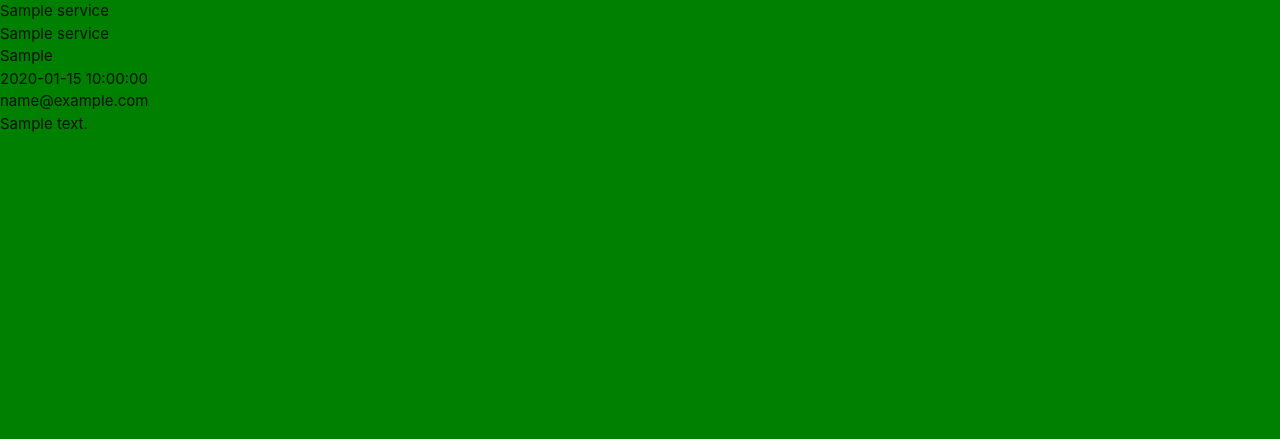
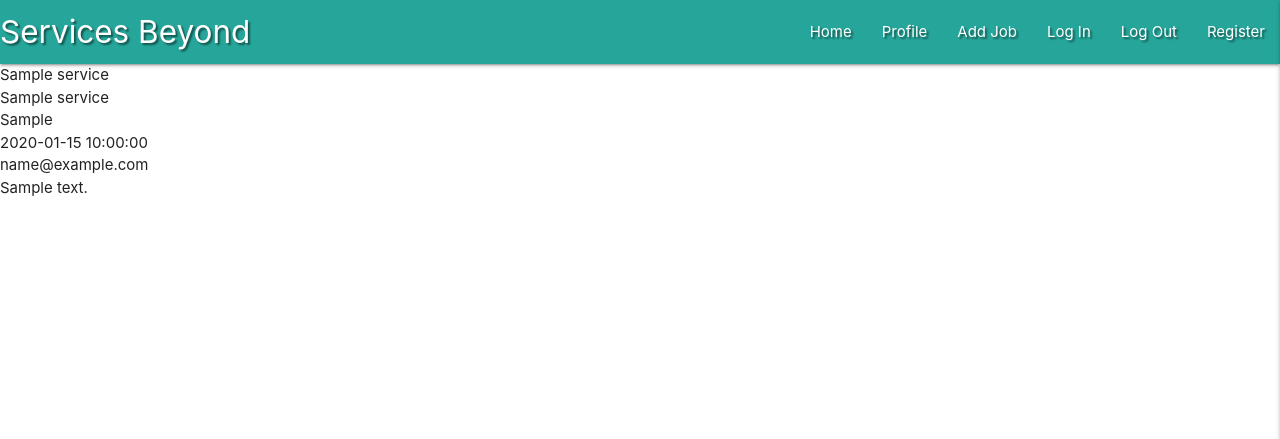
Before and after one commit to Code-Institute-Submissions/shalinshah54-lab-Services-beyond, a Flask app: page / in a window 1280 px wide. Shown: the top 439 px of the page. Run offline with Flask 2, Linux system fonts and the light colour scheme; a database or web service that is not in the repository returns one stand-in record (values such as "Sample title"); some libraries are stand-ins or nearby versions.

Commit message:
added the navbar using materialize and custom css to make it look better, the home links are working.

```diff
--- a/app.py
+++ b/app.py
@@ -18,8 +18,8 @@ mongo = PyMongo(app)
 
 
 @app.route("/")
-@app.route("/get_services")
-def get_services():
+@app.route("/home")
+def home():
     services = mongo.db.services.find()
     return render_template("services.html", services=services)
 
--- a/static/css/style.css
+++ b/static/css/style.css
@@ -1,3 +1,3 @@
-body {
-    background-color: green;
+.text-shadow {
+    text-shadow: 2px 2px 2px rgba(0,0,0,0.5);
 }
--- a/static/js/script.js
+++ b/static/js/script.js
@@ -0,0 +1,3 @@
+$(document).ready(function(){
+    $('.sidenav').sidenav({edge: "right"});
+  });
--- a/templates/base.html
+++ b/templates/base.html
@@ -13,6 +13,31 @@
     <title>Services Beyond</title>
 </head>
 <body>
+    <header>
+        <nav class="nav-extended text-shadow teal lighten-1">
+            <div class="nav-wrapper">
+              <a href="{{ url_for('home') }}" class="brand-logo">Services Beyond</a>
+              <a href="#" data-target="mobile-demo" class="sidenav-trigger right"><i class="fas fa-bars"></i></a>
+              <ul class="right hide-on-med-and-down">
+                  <li><a href="{{ url_for('home') }}">Home</a></li>
+                  <li><a href="#">Profile</a></li>
+                  <li><a href="#">Add Job</a></li>
+                  <li><a href="#">Log In</a></li>
+                  <li><a href="#">Log Out</a></li>
+                  <li><a href="#">Register</a></li>
+              </ul>
+            </div>
+          </nav>
+
+          <ul class="sidenav" id="mobile-demo">
+            <li><a href="{{ url_for('home') }}">Home</a></li>
+            <li><a href="#">Profile</a></li>
+            <li><a href="#">Add Job</a></li>
+            <li><a href="#">Log In</a></li>
+            <li><a href="#">Log Out</a></li>
+            <li><a href="#">Register</a></li>
+          </ul>
+    </header>
 
 
     {% block content %}
```
